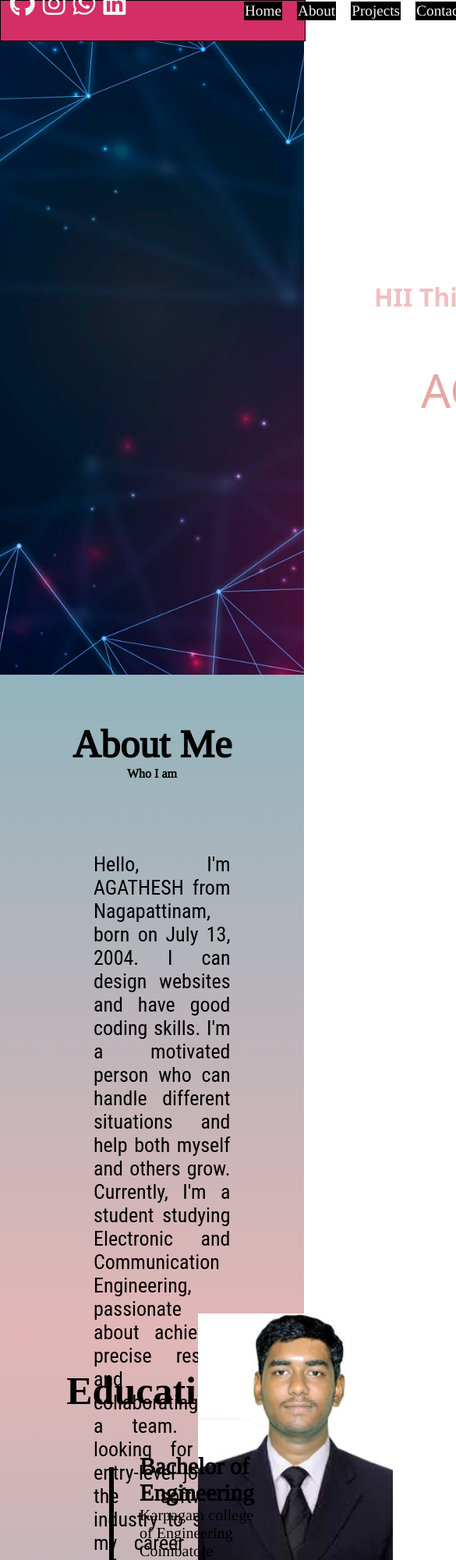
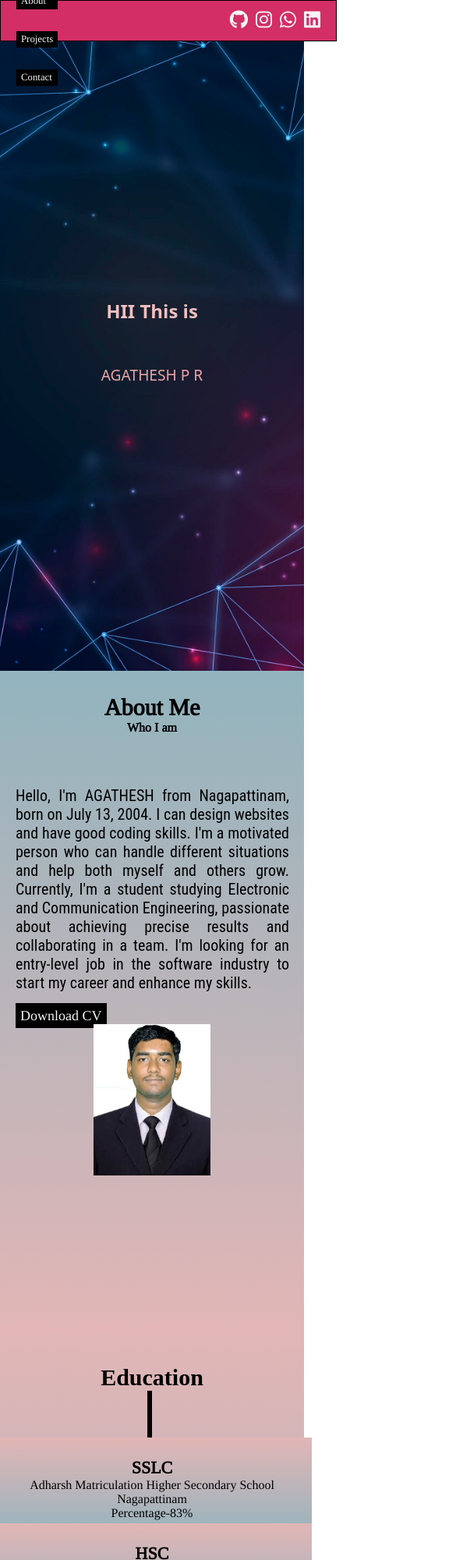
Before and after one commit to AgatheshPR/testing, a plain HTML site: page index.html in a window 390 px wide. Shown: the top 2000 px of the page at 78% size, 585 px wide, since content can reach past the window. Drawn offline with Linux system fonts and the light colour scheme; a web font is replaced by a local one.

Commit message:
Add files via upload

```diff
--- a/styles.css
+++ b/styles.css
@@ -14,7 +14,7 @@ body{
 .title{
     font-family: 'Glegoo', serif;
 }
-.page1{
+.page1 {
     height: 100vh;
     width: 100%;
     background-image: url(images/img.jpg);
@@ -24,205 +24,503 @@ body{
     background-attachment: fixed;
     /* background-color: #4158D0;
     background-image: linear-gradient(43deg, #4158D0 0%, #C850C0 46%, #FFCC70 100%); */
-    }
-.page1 .navigation{
+}
+
+.page1 .navigation {
     width: 100%;
-    height: 6vh;
+    height: 6%;
     border: 1px solid black;
     position: fixed;
-    top: 0%;
-    z-index: 10;
+    top: 0;
+    z-index: 1;
     background-color: #d32e65;
-     /* background-color:#990066;  */
+    /* background-color:#990066; */
+    /* background-image: radial-gradient(blue,rgb(255, 0, 191)); */
+    display: flex;
+    justify-content: space-between;
+    align-items: center;
+    padding: 0 20px;
+}
 
-     /* background-image: radial-gradient(blue,rgb(255, 0, 191)); */
+.page1 .navigation .navi {
+    font-size: larger;
+    width: auto;
+    display: flex;
+    gap: 10px;
 }
-.page1 .navigation .navi{
-   font-size: larger;
-   /* font-family: Arial, Helvetica, sans-serif; */
-   text-align: right;
-   width: 310px;
-   display: flex;
-   position: relative;
-   bottom: 3px;
-   left:80%;
-   padding-top: 1%;
-}
-.page1 .navigation .navi a{
+
+.page1 .navigation .navi a {
     text-decoration: none;
     color: whitesmoke;
     border: 1px solid black;
     background-color: rgb(0, 0, 0);
+    padding: 5px 10px;
+}
 
-}
-.page1 .navigation .navi a:hover{
+.page1 .navigation .navi a:hover {
     color: crimson;
     box-shadow: 6px 6px rgba(54, 32, 32, 0.658);
     background-color: whitesmoke;
 }
-.page1 .navigation .social{
+
+.page1 .navigation .social {
     display: flex;
-    position: relative;
-    left:3%;
-    gap: 10%;
-    bottom: 80%;
-    height: 100px;
-    width: 100px;
+    gap: 10px;
+    align-items: center;
 }
-.page1 .navigation .social a{
+
+.page1 .navigation .social a {
     color: whitesmoke;
-    font-size: 33px;
+    font-size: 1.5rem;
 }
-.page1 .navigation .social a:hover{
+
+.page1 .navigation .social a:hover {
     color: black;
 }
-.page1 .pa .type{
+
+.page1 .pa .type {
     font-family: 'Rubik Maps', system-ui;
-    color:rgb(233, 165, 165);
+    color: rgb(233, 165, 165);
     /* animation: typing 2s steps(200,end) forwards infinite; */
-    font-size: 60px;
+    font-size: 2rem;
+    text-align: center;
 }
-.page1 .pa{
-    height: 20vh;
-    width: 600px;
+
+.page1 .pa {
+    height: auto;
+    width: 100%;
     position: relative;
-    top: 40%;
+    top: 50%;
+    transform: translateY(-50%);
+    text-align: center;
 }
-.page1 .pa h1{
-    position: relative;
+
+.page1 .pa h1 {
     font-family: 'Rubik Doodle Shadow', system-ui;
-    color:#f1bfbf;
-    left: 80%;
+    color: #f1bfbf;
+    text-align: center;
 }
-.page1 .pa .type{
-    display: flex;
-    position: relative;
-    left: 90%;
+
+/* Media Queries */
+@media (max-width: 768px) {
+    .page1 .navigation .navi {
+        font-size: medium;
+    }
+
+    .page1 .navigation .navi a {
+        padding: 3px 7px;
+        font-size: 0.9rem;
+    }
+
+    .page1 .pa .type {
+        font-size: 1.5rem;
+    }
+
+    .page1 .pa {
+        width: 80%;
+        margin: 0 auto;
+    }
+
+    .page1 .pa h1 {
+        left: 0;
+        position: static;
+        text-align: center;
+        font-size: 1.8rem;
+    }
 }
-.page2{
+
+@media (max-width: 480px) {
+    .page1 .navigation .navi {
+        flex-direction: column;
+        gap: 5px;
+    }
+
+    .page1 .navigation .navi a {
+        padding: 2px 5px;
+        font-size: 0.8rem;
+    }
+
+    .page1 .pa .type {
+        font-size: 1.2rem;
+    }
+
+    .page1 .pa {
+        width: 90%;
+    }
+
+    .page1 .pa h1 {
+        font-size: 1.5rem;
+    }
+}
+.page2 {
     height: 100vh;
     width: 100%;
-    background-image:var(--bgcolor1);
-    /* background-color:rgb(136, 219, 245); */
+    background-image: var(--bgcolor1);
+    /* background-color: rgb(136, 219, 245); */
 }
-.page2 .about{
+
+.page2 .about {
     text-align: center;
     font-weight: bolder;
     padding-top: 60px;
     font-size: 50px;
 }
-.page2 #p1{
+
+.page2 #p1 {
     margin-top: 0;
     text-align: center;
     font-weight: bold;
 }
-.page2 .info{
+
+.page2 .info {
     padding-left: 120px;
     padding-top: 50px;
     width: 45%;
     font-size: 24px;
 }
-.page2 .info p{
+
+.page2 .info p {
     text-align: justify;
     text-justify: auto;
     font-family: 'Roboto Condensed', sans-serif;
     font-size: 26px;
 }
-.page2 .abtimg{
+
+.page2 .abtimg {
     width: 250px;
     position: relative;
     left: 65%;
     bottom: 50%;
 }
-.page2 .info a{
+
+.page2 .info a {
     color: whitesmoke;
     background-color: rgb(0, 0, 0);
     border: 6px solid black;
     text-decoration: none;
 }
-.page2 .info a:hover{
+
+.page2 .info a:hover {
     color: rgb(0, 183, 255);
 }
-.page3{
-    background-image:var(--bgcolor2);
+
+/* Media Queries */
+@media (max-width: 1024px) {
+    .page2 .info {
+        padding-left: 60px;
+        width: 60%;
+        font-size: 22px;
+    }
+
+    .page2 .abtimg {
+        left: 70%;
+        width: 200px;
+        bottom: 45%;
+    }
+
+    .page2 .about {
+        font-size: 40px;
+    }
+}
+
+@media (max-width: 768px) {
+    .page2 .info {
+        padding-left: 40px;
+        width: 70%;
+        font-size: 20px;
+    }
+
+    .page2 .abtimg {
+        left: 75%;
+        width: 180px;
+        bottom: 40%;
+    }
+
+    .page2 .about {
+        font-size: 35px;
+    }
+}
+
+@media (max-width: 480px) {
+    .page2 .info {
+        padding-left: 20px;
+        padding-top: 30px;
+        width: 90%;
+        font-size: 18px;
+    }
+
+    .page2 .info p {
+        font-size: 20px;
+    }
+
+    .page2 .abtimg {
+        left: 50%;
+        transform: translateX(-50%);
+        width: 150px;
+        bottom: 0;
+    }
+
+    .page2 .about {
+        font-size: 30px;
+        padding-top: 30px;
+    }
+}
+.page3 {
+    background-image: var(--bgcolor2);
     height: 100vh;
     width: 100%;
+    position: relative;
 }
-.page3 .title{
+
+.page3 .title {
     padding-top: 45px;
     text-align: center;
-    font-size: larger;
+    font-size: 50px;
     font-weight: bolder;
-    font-size: 50px;
 }
-.page3 .edu{
+
+.page3 .edu {
     display: flex;
+    justify-content: center;
+    position: relative;
 }
-.page3 .edu .line{
-    display: flex;
+
+.page3 .edu .line {
     height: 70vh;
-    width: 2%;
+    width: 6px;
     border-left: 6px solid black;
-    position: relative;
-    left: 36%;
-    top: 69px;
+    position: absolute;
+    left: 50%;
+    transform: translateX(-50%);
 }
-.page3 .con{
-    position: relative;
-    left: 35%;
-    top: 380px;
+
+.page3 .con,
+.page3 .con1,
+.page3 .con2 {
+    position: absolute;
+    text-align: center;
+    left: 50%;
+    transform: translateX(-50%);
+    background: var(--bgcolor2); /* Match the background to "cut" the line */
+    padding: 10px;
 }
-.page3 .con1{
-    position: relative;
-    left: 9.4%;
-    top: 215px;
+
+.page3 .con {
+    top: 90px;
 }
-.page3 .con2{
-    position: relative;
-    left: -16.5%;
-    top: 35px;
+
+.page3 .con1 {
+    top: 270px;
 }
-.page3 .edu #sslc{
+
+.page3 .con2 {
+    top: 450px;
+}
+
+.page3 .edu #sslc {
     font-size: 30px;
     font-weight: bolder;
 }
-.page3 .edu #scl{
+
+.page3 .edu #scl,
+.page3 .edu #per {
     font-size: 20px;
 }
-.page3 .edu #per{
-    line-break: auto;
-    font-size: 20px;
-}
-.page3 .edu .dot1{
-    position: relative;
-    left: 504px;
-    top: 55px;
+
+.page3 .edu .dot1,
+.page3 .edu .dot2,
+.page3 .edu .dot3 {
     height: 20px;
     width: 20px;
     background-color: rgb(255, 255, 255);
     border-radius: 50%;
-    display: inline-block;
+    position: absolute;
+    left: 50%;
+    transform: translateX(-50%);
 }
-.page3 .edu .dot2{
-    position: relative;
-    left: 484px;
-    top: 235px;
-    height: 20px;
-    width: 20px;
-    background-color: rgb(255, 255, 255);
-    border-radius: 50%;
-    display: inline-block;
+
+.page3 .edu .dot1 {
+    top: 90px;
 }
-.page3 .edu .dot3{
-    position: relative;
-    left: 464px;
-    top: 400px;
-    height: 20px;
-    width: 20px;
-    background-color: rgb(255, 255, 255);
-    border-radius: 50%;
-    display: inline-block;
+
+.page3 .edu .dot2 {
+    top: 270px;
 }
+
+.page3 .edu .dot3 {
+    top: 450px;
+}
+
+/* Media Queries */
+@media (max-width: 1024px) {
+    .page3 .title {
+        font-size: 40px;
+    }
+
+    .page3 .edu .line {
+        height: 60vh;
+    }
+
+    .page3 .con,
+    .page3 .con1,
+    .page3 .con2 {
+        width: 80%;
+        left: 50%;
+        transform: translateX(-50%);
+    }
+
+    .page3 .con {
+        top: 80px;
+    }
+
+    .page3 .con1 {
+        top: 230px;
+    }
+
+    .page3 .con2 {
+        top: 380px;
+    }
+
+    .page3 .edu .dot1,
+    .page3 .edu .dot2,
+    .page3 .edu .dot3 {
+        left: 50%;
+        transform: translateX(-50%);
+    }
+
+    .page3 .edu .dot1 {
+        top: 80px;
+    }
+
+    .page3 .edu .dot2 {
+        top: 230px;
+    }
+
+    .page3 .edu .dot3 {
+        top: 380px;
+    }
+}
+
+@media (max-width: 768px) {
+    .page3 .title {
+        font-size: 35px;
+    }
+
+    .page3 .edu .line {
+        height: 50vh;
+    }
+
+    .page3 .con,
+    .page3 .con1,
+    .page3 .con2 {
+        width: 90%;
+        left: 50%;
+        transform: translateX(-50%);
+    }
+
+    .page3 .con {
+        top: 70px;
+    }
+
+    .page3 .con1 {
+        top: 200px;
+    }
+
+    .page3 .con2 {
+        top: 330px;
+    }
+
+    .page3 .edu #sslc {
+        font-size: 25px;
+    }
+
+    .page3 .edu #scl,
+    .page3 .edu #per {
+        font-size: 18px;
+    }
+
+    .page3 .edu .dot1,
+    .page3 .edu .dot2,
+    .page3 .edu .dot3 {
+        left: 50%;
+        transform: translateX(-50%);
+        height: 18px;
+        width: 18px;
+    }
+
+    .page3 .edu .dot1 {
+        top: 70px;
+    }
+
+    .page3 .edu .dot2 {
+        top: 200px;
+    }
+
+    .page3 .edu .dot3 {
+        top: 330px;
+    }
+}
+
+@media (max-width: 480px) {
+    .page3 .title {
+        font-size: 30px;
+    }
+
+    .page3 .edu .line {
+        height: 40vh;
+    }
+
+    .page3 .con,
+    .page3 .con1,
+    .page3 .con2 {
+        width: 100%;
+        left: 50%;
+        transform: translateX(-50%);
+    }
+
+    .page3 .con {
+        top: 60px;
+    }
+
+    .page3 .con1 {
+        top: 170px;
+    }
+
+    .page3 .con2 {
+        top: 280px;
+    }
+
+    .page3 .edu #sslc {
+        font-size: 22px;
+    }
+
+    .page3 .edu #scl,
+    .page3 .edu #per {
+        font-size: 16px;
+    }
+
+    .page3 .edu .dot1,
+    .page3 .edu .dot2,
+    .page3 .edu .dot3 {
+        left: 50%;
+        transform: translateX(-50%);
+        height: 16px;
+        width: 16px;
+    }
+
+    .page3 .edu .dot1 {
+        top: 60px;
+    }
+
+    .page3 .edu .dot2 {
+        top: 170px;
+    }
+
+    .page3 .edu .dot3 {
+        top: 280px;
+    }
+}
+
 .page4{
     width: 100%;
     height: 170vh;
```
